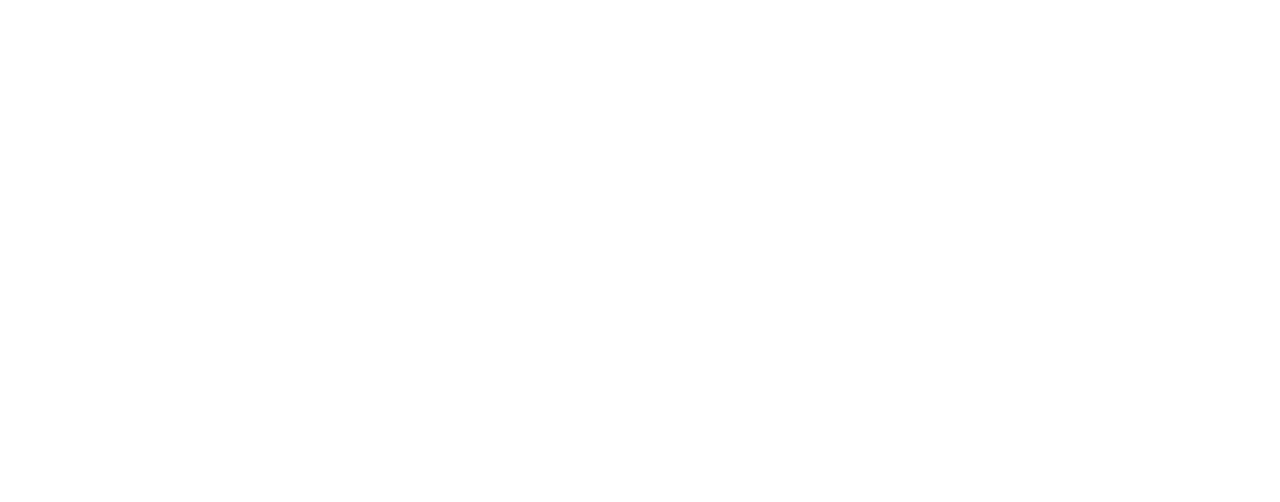
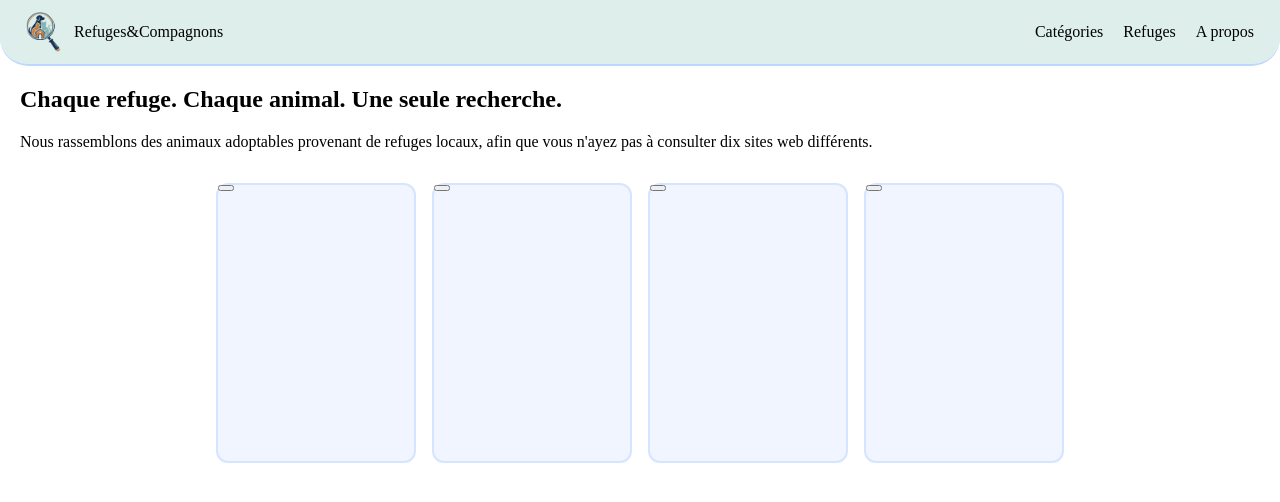
Before and after one commit to AukPenguin/project-refuge, a plain HTML site: page index.html in a window 1280 px wide. Drawn offline with Linux system fonts and the light colour scheme.

Commit message:
Create header Started with the featured cards

```diff
--- a/index.html
+++ b/index.html
@@ -1,13 +1,51 @@
-<html>
 <html lang="fr">
     <head>
         <meta charset="UTF-8">
         <meta name="viewport" content="width=device-width, initial-scale=1.0">
+        <title>Refuges&amp;compagnons</title>
         <link rel="stylesheet" href="style.css">
     </head>
 
 
     <body>
 
+        <header class="header">
+            <a class="Logo-wrapper" href="#">
+                <img class="logo" src="assets/logo-refuge.png" alt="Logo Refuges&Compagnons">
+                <span>Refuges&amp;Compagnons</span>
+            </a>
+            <nav class="nav-menu" aria-label="Navigation principale">
+                <a href="">Catégories</a>
+                <a href="">Refuges</a>
+                <a href="">A propos</a>
+            </nav>
+        </header>
+
+        <main>
+
+            <section>
+                <h2>Chaque refuge. Chaque animal. Une seule recherche.</h2>
+                <p>Nous rassemblons des animaux adoptables provenant de refuges locaux, afin que vous n'ayez pas à consulter dix sites web différents.</p>
+            </section>
+
+            <section class="featured-random">
+                <div class="animal-card">
+                    <button></button>
+                </div>
+                <div class="animal-card">
+                    <button></button>
+                </div>
+                <div class="animal-card">
+                    <button></button>
+                </div>
+                <div class="animal-card">
+                    <button></button>
+                </div>
+            </section>
+
+        </main>
+
+        <footer></footer>
+
     </body>
 </html>
--- a/style.css
+++ b/style.css
@@ -0,0 +1,75 @@
+body {
+    margin: 0;
+}
+
+main {
+    margin: 0 20px;
+}
+
+
+.header {
+    display: flex;
+    align-items: center;
+    justify-content: space-between;
+    flex-wrap: wrap;
+
+    gap: 12px;
+    padding: 12px 26px;
+
+    background: #deefeb;
+    border-bottom: 2px solid #bdd8ff;
+    border-radius: 0 0 28px 28px;
+}
+
+.header a {
+    color: black;
+    text-decoration: none;
+}
+
+.Logo-wrapper {
+    display: flex;
+    align-items: center;
+    gap: 8px;
+}
+
+.logo {
+    max-width: 40px;
+    max-height: 40px;
+}
+
+.nav-menu {
+    display: flex;
+    flex-wrap: wrap;
+    justify-content: flex-end;
+    align-items: center;
+
+    gap: 12px 20px;
+}
+
+.featured-random {
+    display: grid;
+    grid-template-columns: repeat(auto-fit, minmax(min(100%, 160px), 1fr));
+
+    gap: 16px;
+    width: 100%;
+    max-width: 848px;
+
+    margin: 32px auto;
+}
+
+.animal-card {
+    box-sizing: border-box;
+    width: 100%;
+    max-width: 200px;
+
+    justify-self: center;
+    aspect-ratio: 1/1.4;
+
+    border: 2px solid #d5e4ff;
+    border-radius: 12px;
+    background: #f0f5ff;
+}
+
+@media (min-width: 500px) {
+
+}
```
Also changed, not shown: assets/logo-refuge.png (added).
